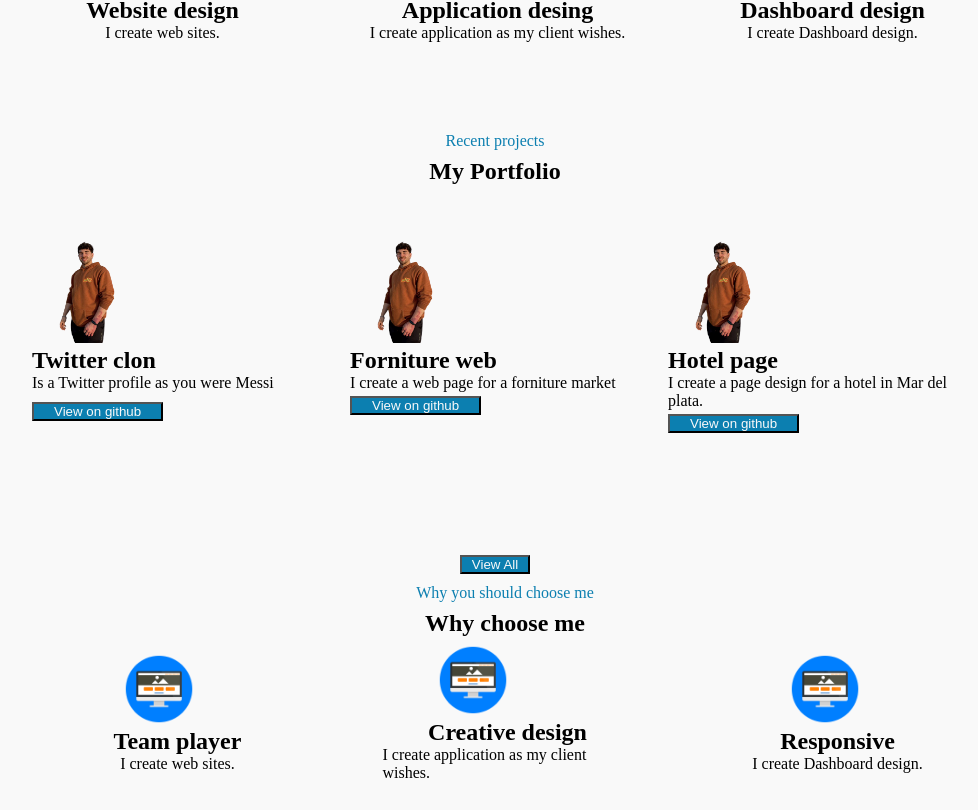
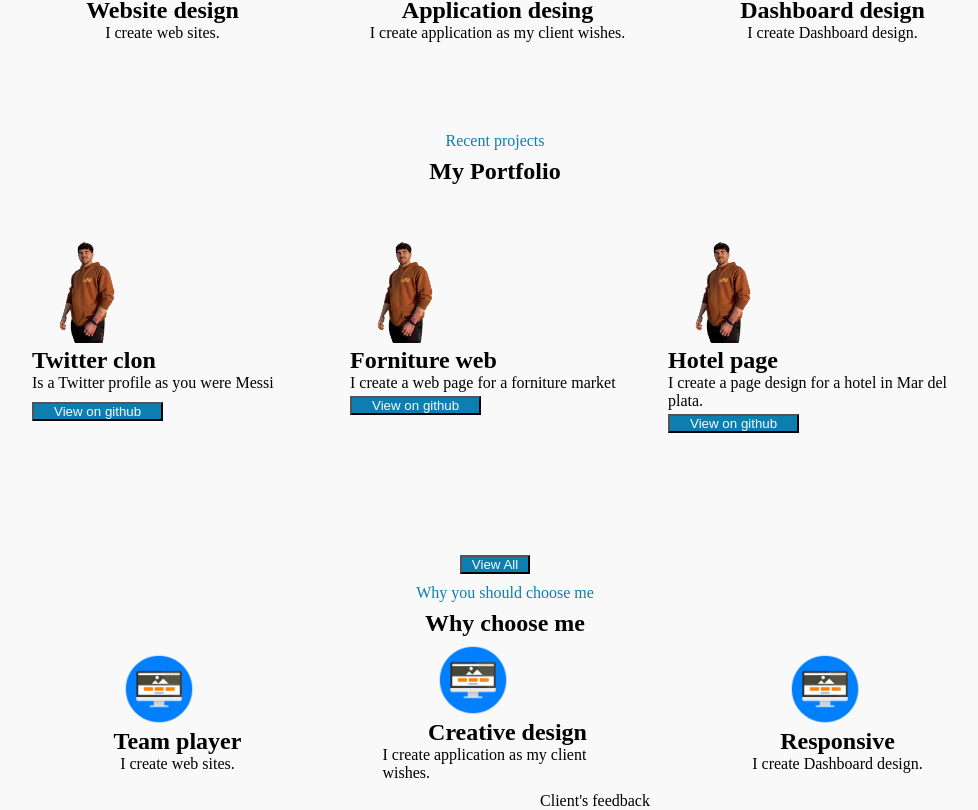
Before and after one commit to Manunyville/Portfolio-tp, a React (Create React App) app: page / in a window 1280 px wide. Shown: the part 980-1790 px from the top of the page, without its empty margins (105-1083 px from the left). Built offline with nearby package versions, Linux system fonts and the light colour scheme; the HTML template or start-up script is replaced by a standard one.

Commit message:
componente feedback

```diff
--- a/src/App.js
+++ b/src/App.js
@@ -1,6 +1,7 @@
 import './App.css';
 import Choose from './components/Chooseme/chooseme';
 import About from './components/aboutme/aboutMe';
+import Testimonial from './components/feedback/feedback';
 import Hero from './components/hero/hero';
 import Navbar from './components/navbar/navbar';
 import Portfolio from './components/portfolio/myportfolio';
@@ -16,6 +17,7 @@ function App() {
     <Services/>
     <Portfolio/>
     <Choose/>
+    <Testimonial/>
     </div>
   );
 }
--- /dev/null
+++ b/src/components/feedback/feedback.jsx
@@ -0,0 +1,19 @@
+import './feedback.css'
+import React from 'react'
+import { Stack, HStack, VStack, Flex, Button, ButtonGroup, Text, Container, Heading, Image,Card, CardHeader, CardBody, } from '@chakra-ui/react'
+import { motion } from "framer-motion"
+
+const Testimonial = () =>{
+
+    return(
+    <Container>
+        <VStack>
+            <VStack>
+                <Text>Client's feedback</Text>
+            </VStack>
+        </VStack>
+    </Container>
+
+    )
+}
+export default Testimonial
```
Also changed, not shown: src/components/feedback/feedback.css (added).
